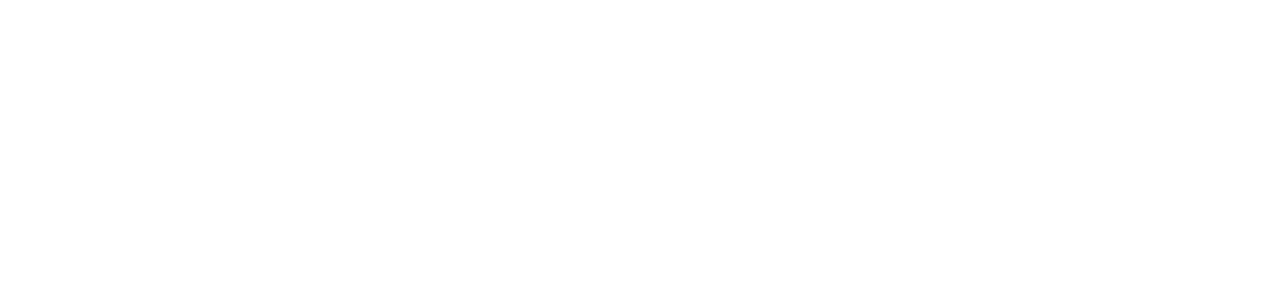
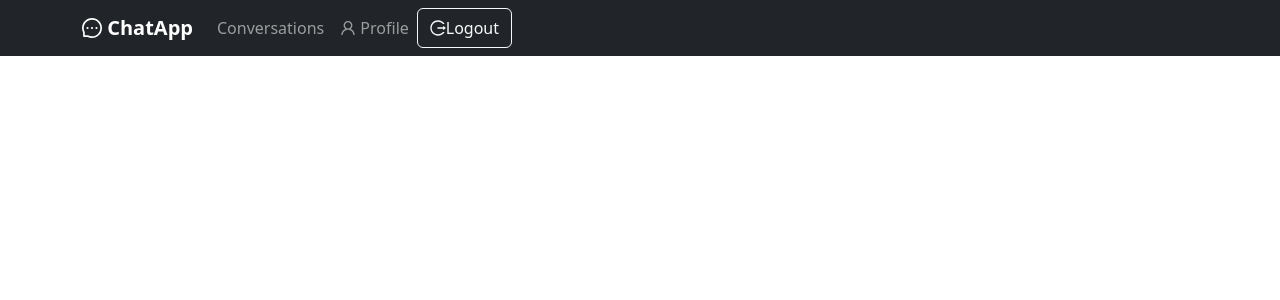
Before and after one commit to Lars1156/RealtimeChat-application-, a React (Create React App) app in the folder Frontend/client/: page / in a window 1280 px wide. Shown: the top 300 px of the page. Built offline with nearby package versions, Linux system fonts and the light colour scheme.

Commit message:
add the css stype of Nav bar and register pages

```diff
--- a/Frontend/client/src/App.js
+++ b/Frontend/client/src/App.js
@@ -4,7 +4,7 @@ import CustomNavbar from './components/Navbar';
 function App() {
   return (
     <div className="App">
-
+      <CustomNavbar/>
     </div>
   );
 }
--- a/Frontend/client/src/components/Navbar.js
+++ b/Frontend/client/src/components/Navbar.js
@@ -2,6 +2,7 @@ import React from "react";
 import { Link } from 'react-router-dom';
 import {Navbar , Nav , Container , Button} from 'react-bootstrap';
 import { LogoutOutlined, UserOutlined, MessageOutlined } from '@ant-design/icons';
+import './cssfile/nav.css'
 
 
 const CustomNavbar = () => {
--- /dev/null
+++ b/Frontend/client/src/components/cssfile/nav.css
@@ -0,0 +1,13 @@
+/* CustomNavbar.css */
+.navbar-brand {
+    font-size: 24px;
+    font-weight: bold;
+  }
+
+  .nav-link {
+    font-size: 18px;
+  }
+
+  button {
+    margin-left: 15px;
+  }
--- a/Frontend/client/src/index.js
+++ b/Frontend/client/src/index.js
@@ -4,12 +4,13 @@ import './index.css';
 import App from './App';
 import 'bootstrap/dist/css/bootstrap.min.css';
 import reportWebVitals from './reportWebVitals';
+import { BrowserRouter } from 'react-router-dom';
 
 const root = ReactDOM.createRoot(document.getElementById('root'));
 root.render(
-  <React.StrictMode>
-    <App />
-  </React.StrictMode>
+  <BrowserRouter>
+    <App/>
+  </BrowserRouter>
 );
 
 // If you want to start measuring performance in your app, pass a function
```
Also changed, not shown: Frontend/client/src/components/Register.js (added, +12 -0 lines).
